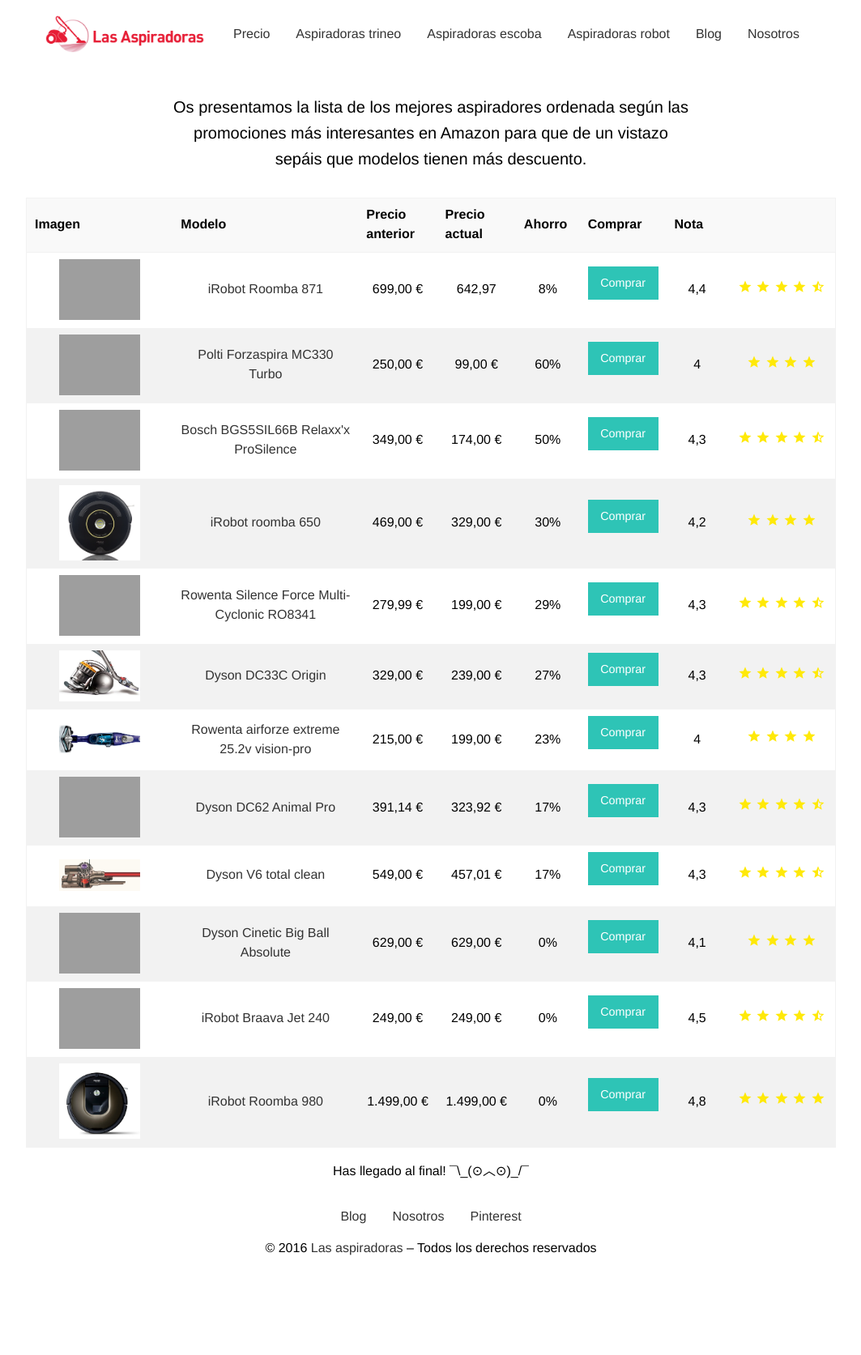
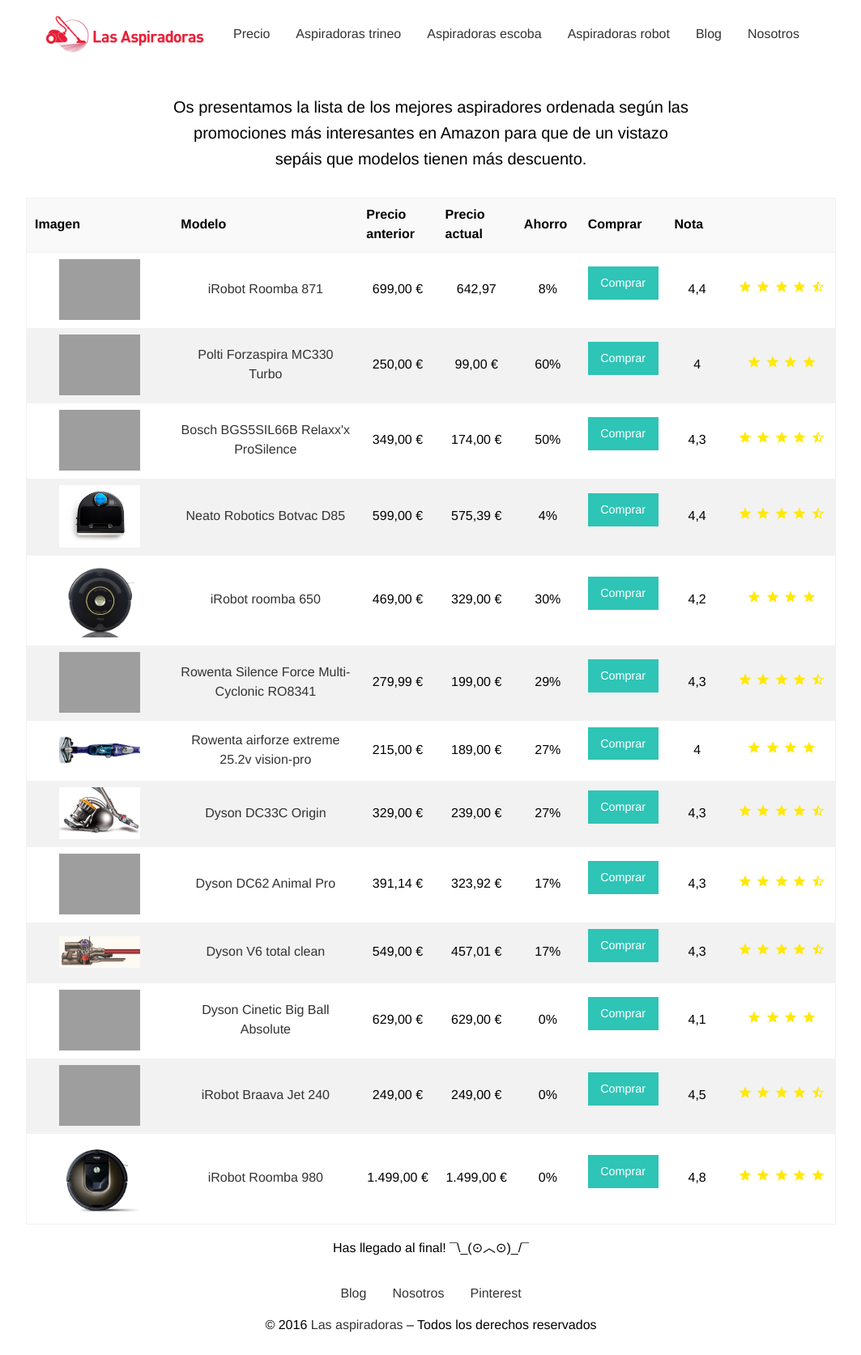
Before and after one commit to Puturru84/aspirador, a Jekyll site: the page built from _pages/tabla-precios-mejores-aspiradoras.md, in a window 1280 px wide. Shown: the whole page at 81% size, without its empty margins (108-1171 px from the left). Built offline with Jekyll 4.4.1, drawn with Linux system fonts in a browser that asks for light colours; a script that is not in the unit is left out; before the commit the page ends 1578 px from its top, so only the background shows below that; some of the changed lines change nothing that is shown.

Commit message:
1 article added

```diff
--- a/products/_posts/2016-11-22-test-rowenta-airforzeextreme-25-2v-vision-pro.md
+++ b/products/_posts/2016-11-22-test-rowenta-airforzeextreme-25-2v-vision-pro.md
@@ -28,8 +28,8 @@
 clasification: "4"
 comments: "La bateria mas duradera de los aspiradores escoba"
 price-before: "215,00 €"
-price-now: "199,00 €"
-discount: "23%"
+price-now: "189,00 €"
+discount: "27%"
 stars: "4"
 link: "http://amzn.to/2gt2Rm4"
 ---
--- /dev/null
+++ b/products/_posts/2016-12-07-test-neato-robotics-botvac-D85.md
@@ -0,0 +1,187 @@
+---
+permalink: "test-neato-robotics-botvac-D85/"
+layout: "product-page"
+title: "Test Neato Robotics Botvac D85"
+categories:
+  - product
+  - robot
+image: "neatod85-mini.jpg"
+model: "Neato Robotics Botvac D85"
+type-vacuum: "Aspirador robot"
+technology: "LaserSmart"
+power: "43 V"
+power-op: "5"
+capacity: "0,7 L"
+capacity-op: "5"
+sound: "70 dB"
+sound-op: "4"
+filter: "filtro Extra grande"
+filter-op: "4"
+weight: "4,1 kg"
+weight-op: "3"
+dimensions: "33,5 x 32,1 x 10 cm"
+radius: " 140 m²"
+radius-op: "4,5"
+garanty: "2 años"
+brush: "Tecnología Spinflow"
+brush-op: "4,5"
+charge: "2h - 3h"
+charge-op: "5"
+Battery: "estandar"
+clasification: "4,4"
+comments: "Cubre toda la superficie casi a la perfeccion"
+price-before: "599,00 €"
+price-now: "575,39 €"
+discount: "4%"
+stars: "4.5"
+link: "http://amzn.to/2hNOzNq"
+---
+
+<div class="flex-video">
+  <<iframe width="560" height="315" src="https://www.youtube.com/embed/FYOhl_0cSuQ" frameborder="0" allowfullscreen></iframe>></iframe>
+</div>
+
+<div class="text-center">
+  <a class="button" href="http://amzn.to/2hNOzNq">Comprar</a>
+</div>
+
+✔️ Puntos fuertes  | ❌ Debilidades
+--|--
+Precisión en la cobertura de superficies  |  Un poco ruidoso todavía
+Muy autónomo en el ambiente del hogar (buena gestión de los obstáculos) | Con 10 cm de grosor no pasa debajo de todos los muebles
+Excelente en todos los suelos duros |
+Facilidad de uso |
+Pack de accesorios completo |
+
+
+#### Presentación
+
+Buque insignia de la gama de Neato Robotics serie D, el BotVac D85 - que no debe confundirse con el antiguo modelo BotVac 85 - es un robot aspirador lanzado a 599 €. Incorpora las características que hicieron el éxito de sus predecesores y presenta algunas mejoras.
+
+Nos encontramos una navegación sistemática servida por un telémetro láser que mapea las habitaciones, un cepillo lateral heredado de la última generación BotVac y ciertos accesorios relacionados, incluyendo indicadores de límites magnéticos en forma de D. La principal novedad de esta máquina cuyo precio es bastante conmedido -  en comparación con iRobot que lanzó el <b><a href="http://amzn.to/2gP6vmv">Roomba 871</a></b> a 699 € - es su nuevo diseño, un cepillo central con láminas de caucho retorcidas para mejorar la recogida de desechos en todos los tipos de suelo y un sistema de aspirado revisado. Por último, Neato promete menos ruido y una limpieza de cepillos de fácil. Este Neato promete, te invitamos a leer este artículo para descubrir si cumple.
+
+<div class="text-center">
+<img src="{{ site.url }}/assets/img/Neato-Robotics-Botvac-D85/d80d85-7824-hi.jpg" width="600" height="auto" alt="">
+</div>
+
+#### Comodidad de uso
+
+Observamos en primer lugar que el diseño ha evolucionado. Si el último BotVac era más moderno que la primera generación, su casco blanco le dio un pequeño aspecto "Fisher Price". Neato ha evolucionado hacia un diseño más sobrio, mostrando con orgullo el nombre de la marca en un redondo azul.
+
+Incluso si todo es cuestión de gustos, hay una brecha estética innegable entre el XV-15 y el D85, que dejamos más fácilmente visible en casa. Sin embargo, la forma en D se mantiene, Neato garantiza que esta es la mejor opción para optimizar la limpieza de esquinas.
+
+A los mandos del aparato encontramos el mismo funcionamiento que en los BotVac 85: 2 botones principales muy explícitos para iniciar la limpieza automática de toda la casa (a la derecha) o una limpieza de un área localizada (a la izquierda). En cuanto a la programación, se realiza a través de una pequeña pantalla sensible al tacto y reactiva. El botón central debajo de la pantalla se utiliza para validar un pedido, las flechas para navegar por el menú hacia arriba, hacia abajo y hacia atrás. El menú sigue siendo claro y ergonómico. El ajuste del idioma, la hora y la programación diaria nunca ha sido más fácil que en los Neato, y el D85 no es una excepcion.
+
+Por último, cabe destacar que el dispositivo viene con un paquete completo de accesorios que incluye un nuevo cepillo principal. Si, de hecho, el cepillo combinado (recomendado para los dueños de mascotas) es el mismo que el BotVac 85, es el cepillo con las paletas de goma el que es nuevo.
+
+Estas palas no son rectas sino ligeramente torcidas, y el caucho utilizado es algo más flexible, lo que es invisible a simple vista pero perceptible al tacto.
+
+Incluso el usuario novato con los robots aspirador puede ponerlo en marcha sin el manual y aventurarse en el menú con facilidad.
+
+<div class="text-center">
+  <img src="{{ site.url }}/assets/img/Neato-Robotics-Botvac-D85/d80d85-7876-hi.jpg" width="600" height="auto" alt="">
+</div>
+
+#### Aspirado
+
+El cepillo combinado ofrece de hecho muy buenos resultados en el pelo de animales.
+
+Sin llegar a pasar por debajo de nuestra mesa de café en alfombra fina, el D85 es capaz de recoger el 96% de los materiales de prueba (con el cepillo combinado). La mayoría de los materiales que no recoge son los que estan debajo de la mesa. Si quitamos la mesa de café, esta puntuación se eleva a casi el 100%, independientemente del cepillo que utilicemos.
+
+En una alfombra gruesa de pelo largo, el cepillo combinado proporciona mejores resultados. En muy poco tiempo y sin tropezar con la alfombra, la D85 recoge un buen porcentaje de la basura con el cepillo de paleta goma y mucho mas con el cepillo combinado, que ademas produce menos ruido. Con estos resultados la alfombra queda perfecta.
+
+Se obtienen niveles impresionantes de eficiencia, sobre todo porque la cobertura de la superficie es muy buena.
+
+<div class="text-center">
+  <img src="{{ site.url }}/assets/img/Neato-Robotics-Botvac-D85/d80d85-7892-hi.jpg" width="600" height="auto" alt="">
+</div>
+
+#### Ruido
+
+Neato promete menos ruido. Sin embargo La D85 todavía no puede clasificarse como una de las aspiradoras más silenciosas. Medimos de 65 dB a 68 dB con el cepillo combinado segun los tipos de suelo, y un poco más (de 66 dB a 69 dB) con el cepillo de laminas de goma. Vale mas programarlo para hacer que funcione cuando no estes en casa.
+
+#### Consumo
+
+Mientras que muchos competidores se han trasladado a la batería de Li-ion, Neato se mantiene fiel a la batería de NiMH, que probablemente ayuda a mantener un nivel de precios razonable.
+
+Medimos un consumo de alrededor de 2 W cuando está cargado (en la pantalla). Este consumo asciende a 34 W mientras se carga la batería. Hemos visto un menor consumo en ciertos robots.
+
+<div class="text-center">
+  <img src="{{ site.url }}/assets/img/Neato-Robotics-Botvac-D85/d80d85backangle-hi.jpg" width="600" height="auto" alt="">
+</div>
+
+#### Modos y funciones complementarias
+
+Sólo hay disponibles dos modos de limpieza: el modo automático, representado por una casa o el de limpieza localizada. Lo que es suficiente, porque en la mayoría de los casos, incluso si los robots ofrecen 5 ó 6 modos, se suele utilizar el modo automático.
+
+El Neato, al igual que sus predecesores, tampoco tiene mando a distancia. En realidad, se trata de una elección del fabricante ligado al hecho de que basta con agacharse una vez para programar el robot y dejar que funcione. La única manipulacion necesaria será vaciar el colector. No hay ningún gadget como el control de la máquina con un mando a distancia o un smartphone. Neato no propone opciones superfluas.
+
+Programable como todos los demás, la D85 se puede programar con precisión cada día a una hora diferente. Lo que es muy cómodo porque los ajustes son muy intuitivos en los días seleccionados, a los horarios seleccionados.
+
+Entre las opciones, hay algunos ajustes adicionales, aunque no es esencial, pero que aumentan la comodidad: por ejemplo, es posible desactivar los botones LED que se iluminan cuando el robot está en modo de espera o desactivar la alerta cuando el bandeja está llena. Ya estaban en la BotVac 85, pero no existen en todos los robots, por lo que merece la pena señalarlo.
+
+Por último, observamos que el paquete de accesorios es consistente. De hecho, la D85 viene con su base de carga, un marcador de límite que se cortará en forma de cinta, tres filtros "alta eficiencia" y por ultimo cepillos centrales, uno combinado recomendado para la recogida de los pelos de animales y el otro con las láminas de goma torcidas. Apreciamos el sistema marcador de límite a través de bandas magnéticas, adaptables y que no requieren baterías.
+
+Siempre valoramos la posibilidad de realizar actualizaciones del software para ir actualizando el robot posteriormente. En este caso se hacen a través de un puerto USB.
+
+<div class="text-center">
+  <img src="{{ site.url }}/assets/img/Neato-Robotics-Botvac-D85/d80d85bottom-hi.jpg" width="600" height="auto" alt="">
+</div>
+
+#### Mantenimiento
+
+Como el BotVac 85, la D85 tiene un cepillo lateral magnetizado, evitando así de manera muy sencilla de deshacerse del pelo que se ha metido por debajo.
+
+En cuanto al colector, que siempre tiene la misma capacidad (0,7 l), y es suficientemente amplio como para vaciarlo cada varios usos.
+
+Por último, Neato ha trabajado en el sistema de agarre del cepillo central para evitar que las cerdas y los pelos se enreden en los lados a nivel de las "ramas" de unión, ahora inexistentes. El cepillo va hasta el borde de su asiento. Esto funciona bien, pero el fenómeno parece inevitable, ya que siempre encuentramos un poco de basura en el borde de cepillo; residuos no impiden el funcionamiento.
+
+Esta previsto que el cepillo central se quitefácilmente, retirando la rejilla que esta simplemente atado.
+
+Por ultimo, para facilitar el mantenimiento de la unidad, Neato reservar un peine pequeño para limpiar los cepillos y filtros. También tiene un pequeño receso de corte para eliminar las eventuales plantas cepillos para el cabello que se enredan ella, la presencia de este accesorio es nueva.
+
+<div class="text-center">
+  <a class="button" href="http://amzn.to/2hNOzNq">Comprar</a>
+</div>
+
+#### Sistema de Navegación
+
+La D85 utiliza un telémetro de láser, como todos los demás modelos de Neato, lo que le permite mapear el espacio para navegar de forma sistemática. Limpia en zig-zag evitando los obstáculos. Así sólo pasa una vez por el mismo lugar, pero promete una cobertura de la superficie sin olvidar.
+
+Navegación del Neato
+
+Ha limpiado todo con mucha precisión. La precisión con la que rodea cada objeto y lo sigue de cerca es siempre sorprendente, lo que ya nos había sorprendido agradablemente en los modelos anteriores.
+
+A pesar de que utiliza un telémetro láser e incluso si se desplaza de manera sistemática, hemos tenido la impresión de que este nuevo modelo corta las habitaciones en zonas más pequeñas y las limpieza con mayor precisión. En concreto, navega en banda ancha (zigzag) cuando tiene espacio, pero divide el espacio en las zonas cuando este es más complejo - pequeñas áreas que cubre en cada  pequeño zigzag. La limpieza empieza automáticamente (como en los modelos más antiguos) por el contorno de la habitación.
+
+Funciona cuarto por cuarto sin olvidar ninguno (incluso en la oscuridad). El retorno a la base también lo hace sin dudar. Una vez que ha completado la limpieza, el D85 detiene la aspiración y atraviesa las diferentes habitaciones limpias para recuperar su base de carga sin dudar.
+
+El resultado es una precisión asombrosa, tanto en la cobertura de la superficie casi perfecta - por todos los lugares en los que puede pasar - y en la atención prestada al contorno de los objetos.
+
+#### Gestión de obstaculos
+
+La gestión de los obstáculos es también casi perfecta. El D85 no pasa por debajo de nuestra mesa de café, mientras que otros robots aspiradora del mercado lo consiguen. Sin embargo, es capaz de pasar por debajo de algunos muebles, como nuestra biblioteca o el sofá.
+No se engancha practicamente en los cables eléctricos, aunque siempre es mejor retirarlos.
+
+Por último, una vez más, observamos el cuidado especial con el que bordea los objetos con precisión.
+
+
+#### Opinión de los clientes
+
+El Neato Robotics Botvac D85 ha recibido una nota de 4,7 puntos sobre 5 en Amazon donde puedes consultar todos los comentarios.
+
+#### Conclusión 4.4 pts / 5
+
+Es una lástima que no cumpla la promesa de hacer menos ruido y que el BotVac 85 sea un poco ruidoso. Todas las demás promesas se cumplen y alcanzan un nivel de eficiencia y precisión en la cobertura de las áreas que haran inncesario el uso de un aspirador trineo. Autónomo en la zona del hogar y eficaz en todos los suelos el BotVac D85 lo tiene todo para gustar.
+
+<div class="text-center">
+  <a class="button" href="http://amzn.to/2hNOzNq">Comprar en Amazon</a>
+</div>
+
+¿No estás convencido? No te preocupes, consulta la lista de las mejores aspiradoras del mercado. He seleccionado para ti los productos más interesantes.
+
+<div class="text-center">
+  <a class="alert hollow button" href="{{ site.url }}/#inicio"> Consulta nuestra lista de mejores aspiradoras</a>
+</div>
+
+¿Te interesa el medioambiente? Si quieres conocer la politica de Bosch con el medioambiente te dejamos el link a su web: <a href="http://www.bosch-home.es/conoce-bosch/produccion-sostenible.html">Bosch sostenible.</a>
```
Also changed, not shown: products/_posts/2016-11-22-test-dyson-dc62-animalpro.md (line endings or trailing spaces).
